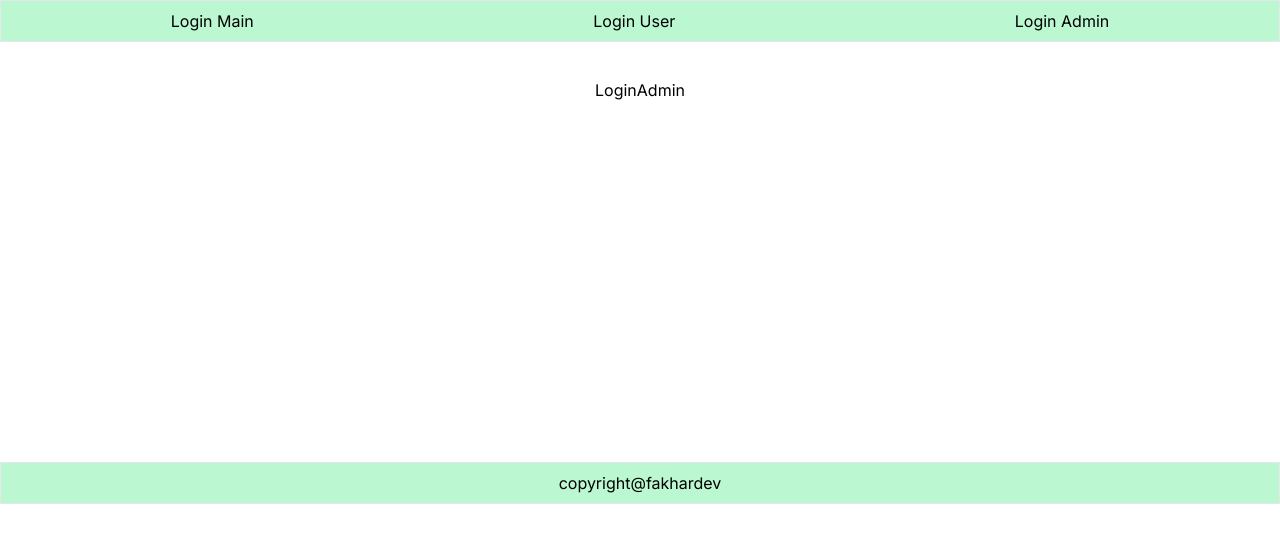
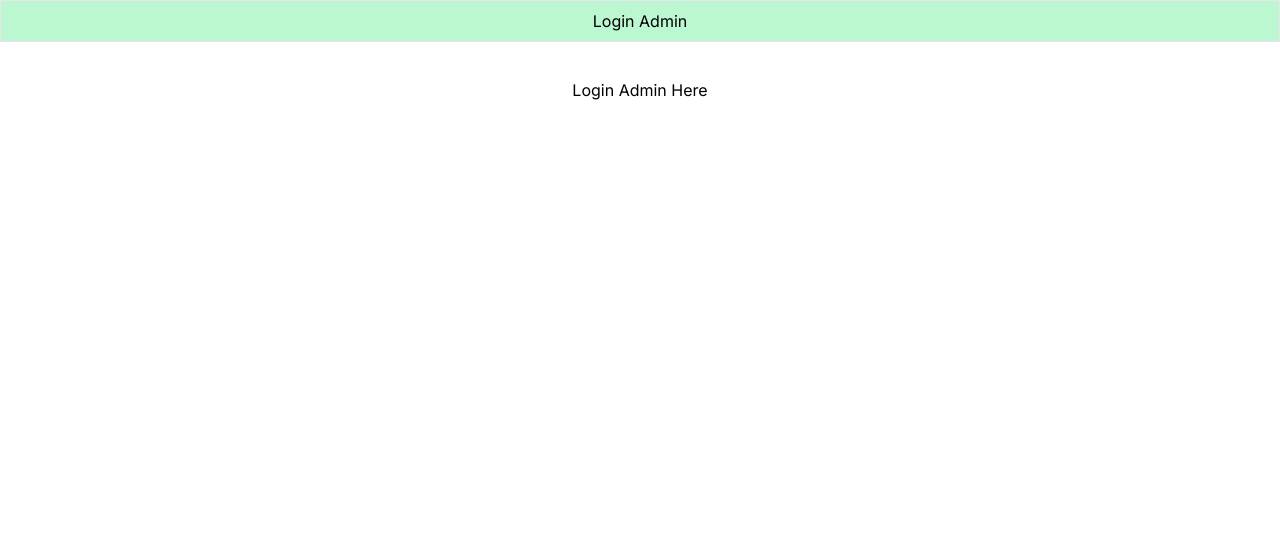
Before and after one commit to Fakher-Zaman/Software-Engineer-Intern, a Next.js app in the folder 8-NextJs/next-course/: page /login/loginadmin in a window 1280 px wide. Shown: the top 542 px of the page. Built offline with nearby package versions, Linux system fonts and the light colour scheme.

Commit message:
Day 42 Code (Next.js Layouts in Depth - Part 2)

```diff
--- a/8-NextJs/next-course/app/login/layout.js
+++ b/8-NextJs/next-course/app/login/layout.js
@@ -1,20 +1,13 @@
-'use client'
-
-import Footer from '@/components/Footer';
 import Navbar from '@/components/Navbar';
-import { usePathname } from 'next/navigation';
 import React from 'react';
 
 const Layout = ({ children }) => {
-    const pathName = usePathname();
-    console.log(pathName);
     return (
         <div>
             <Navbar />
             <div className='h-96 text-center mt-9'>
                 {children}
             </div>
-            <Footer />
         </div>
     )
 }
--- a/8-NextJs/next-course/app/login/loginadmin/page.js
+++ b/8-NextJs/next-course/app/login/loginadmin/page.js
@@ -2,7 +2,7 @@ import React from 'react'
 
 const LoginAdmin = () => {
     return (
-        <div>LoginAdmin</div>
+        <div>Login Admin Here</div>
     )
 }
 
--- a/8-NextJs/next-course/app/login/loginuser/page.js
+++ b/8-NextJs/next-course/app/login/loginuser/page.js
@@ -2,7 +2,7 @@ import React from 'react'
 
 const LoginUser = () => {
     return (
-        <div>LoginUser</div>
+        <div>Login User Here</div>
     )
 }
 
--- a/8-NextJs/next-course/components/Footer.js
+++ /dev/null
@@ -1,11 +0,0 @@
-import React from 'react'
-
-const Footer = () => {
-    return (
-        <div className='login-menu border bg-green-200 py-2 text-center'>
-            copyright@fakhardev
-        </div>
-    )
-}
-
-export default Footer
--- a/8-NextJs/next-course/components/Navbar.js
+++ b/8-NextJs/next-course/components/Navbar.js
@@ -1,19 +1,27 @@
+'use client'
+
 import React from 'react'
 import Link from 'next/link';
+import { usePathname } from 'next/navigation';
 
 const Navbar = () => {
+    const pathName = usePathname();
     return (
-        <ul className='login-menu border bg-green-200 py-2'>
-            <li>
-                <Link href="/login">Login Main</Link>
-            </li>
-            <li>
-                <Link href="/login/loginuser">Login User</Link>
-            </li>
-            <li>
-                <Link href="/login/loginadmin">Login Admin</Link>
-            </li>
-        </ul>
+        <div>
+            {pathName === '/login/loginadmin' ? (
+                <ul className='login-menu border bg-green-200 py-2'>
+                    <li>
+                        <Link href="/login/loginadmin">Login Admin</Link>
+                    </li>
+                </ul>
+            ) : (
+                <ul className='login-menu border bg-green-200 py-2'>
+                    <li>
+                        <Link href="/login/loginuser">Login User</Link>
+                    </li>
+                </ul>
+            )}
+        </div>
     )
 }
 
```
